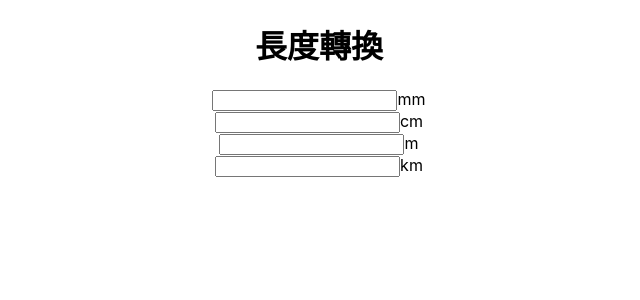
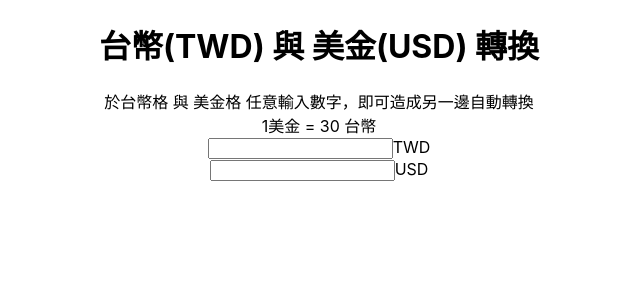
Before and after one commit to michelle3356/reactHw201911, a React (Create React App) app: page / in a window 1280 px wide. Shown: the top 300 px of the page, without its empty margins (321-961 px from the left). Built offline with nearby package versions, Linux system fonts and the light colour scheme.

Commit message:
hw 10 like finish

```diff
--- a/src/App.js
+++ b/src/App.js
@@ -1,6 +1,6 @@
 import React from 'react';
 import './App.css';
-import Homework from './Hw15LengthConversion';
+import Homework from './Hw10DollarsTrans';
 
 function App() {
   return (
--- a/src/Hw10DollarsTrans.js
+++ b/src/Hw10DollarsTrans.js
@@ -1,31 +1,52 @@
 import React, { Component } from 'react'
 import Hw10DollarsTransSon from './Hw10DollarsTransSon.js';
 
+function toTWD(USD) {
+  return USD / 30;
+}
+
+function toUSD(TWD) {
+  return TWD * 30;
+}
+
+function convert(value, convert) {
+  const input = parseFloat(value);
+  if (Number.isNaN(input)) {
+    return '';
+  }
+  const output = convert(input);
+  const rounded = Math.round(output * 1000) / 1000;
+  return rounded.toString();
+}
 export default class Hw10DollarsTrans extends Component {
   constructor(props) {
     super(props);
     this.state = {
       number: '',
+      dollar: 't'
     }
   }
 
   /** 你使用了以下2個function 卻沒定義，所以會出錯 */
-  handletoTWDChange = (value) => {
-    console.warn(value);
+  handletoTWDChange = (number) => {
+    console.warn(number);
     this.setState({
-      number: value * 30
+      dollar: 'a', number
     })
   }
 
-  handletoUSDChange = (value) => {
-    console.warn(value);
+  handletoUSDChange = (number) => {
+    console.warn(number);
     this.setState({
-      number: value / 30
+      dollar: 't', number
     })
   }
 
   render() {
     const number = this.state.number;
+    const dollar = this.state.dollar;
+    const usd = dollar === 't' ? convert(number, toUSD) : number;
+    const twd = dollar === 'a' ? convert(number, toTWD) : number;
     return (
       <div>
         <h1>台幣(TWD) 與 美金(USD) 轉換</h1>
@@ -33,11 +54,11 @@ export default class Hw10DollarsTrans extends Component {
         <div>1美金 = 30 台幣</div>
         <Hw10DollarsTransSon
           dollar="t"
+          onDollarsTrans={this.handletoUSDChange}
+          value={usd} />
+        <Hw10DollarsTransSon dollar="a"
           onDollarsTrans={this.handletoTWDChange}
-          value={number} />
-        <Hw10DollarsTransSon dollar="a"
-          onDollarsTrans={this.handletoUSDChange}
-          value={number} />
+          value={twd} />
       </div>
     )
   }
--- a/src/Hw10DollarsTransSon.js
+++ b/src/Hw10DollarsTransSon.js
@@ -5,22 +5,12 @@ const dollarsCountry = {
   a: 'USD'
 }
 
-function toTWD(USD) {
-  return USD / 30;
-}
-
-function toUSD(TWD) {
-  return TWD * 30;
-}
-
 export default class Hw10DollarsTransSon extends Component {
   constructor(props) {
     super(props);
     this.handleChange = this.handleChange.bind(this);
-    this.handletoTWDChange = this.handletoTWDChange.bind(this);
-    this.handletoUSDChange = this.handletoUSDChange.bind(this);
     // 為甚麼這裡的state格式不是={()}
-    this.state = { number: '' };
+    // this.state = { number: '' };
   }
 
   handleChange(e) {
@@ -28,18 +18,6 @@ export default class Hw10DollarsTransSon extends Component {
     // number: e.target.value
     // })
     this.props.onDollarsTrans(e.target.value);
-  }
-
-  // onDollarsTrans (e){
-  // console.log(e)
-  // }
-
-  handletoTWDChange(number) {
-    this.setState({ dollar: 't', number })
-  }
-
-  handletoUSDChange(number) {
-    this.setState({ dollar: 'a', number })
   }
 
   render() {
```
